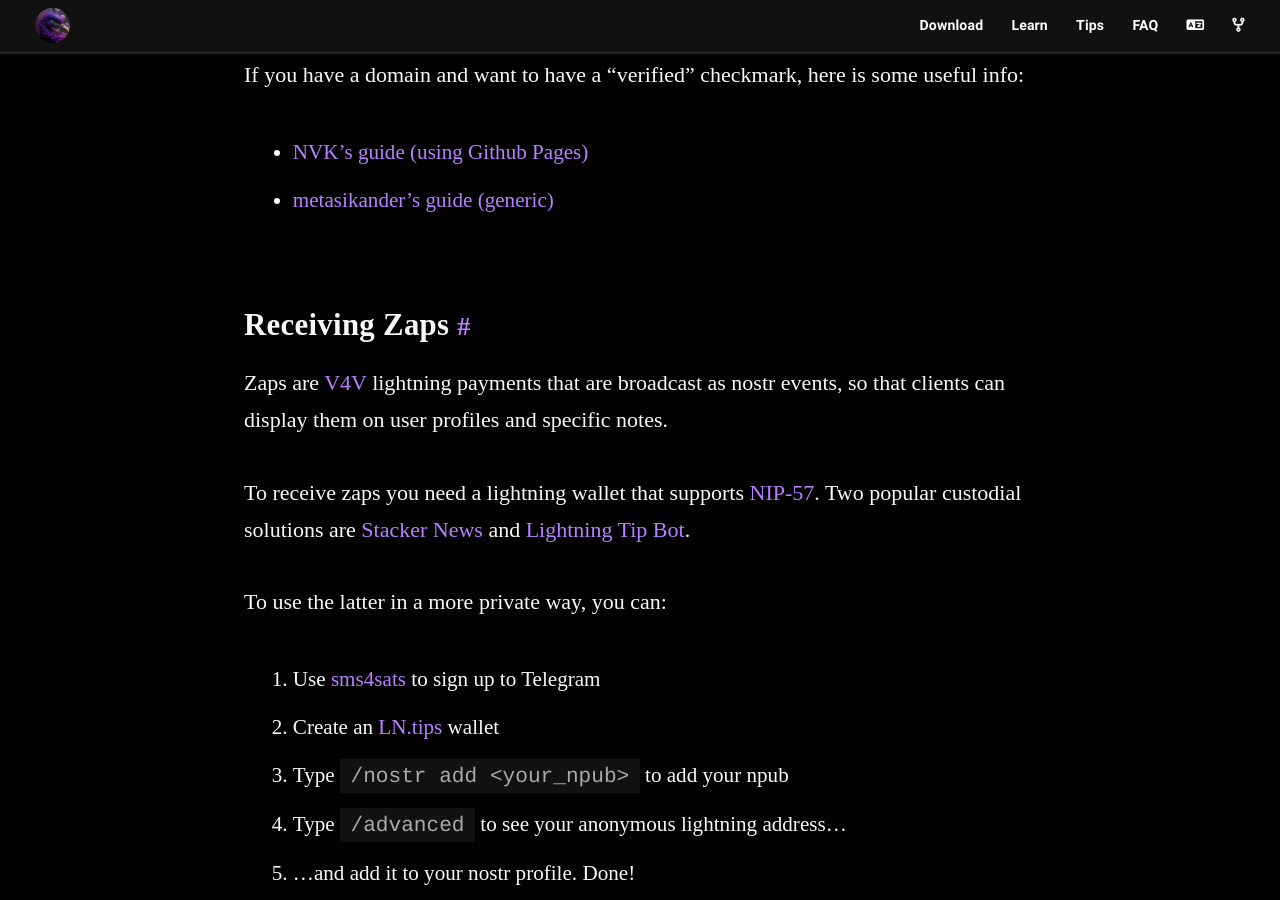
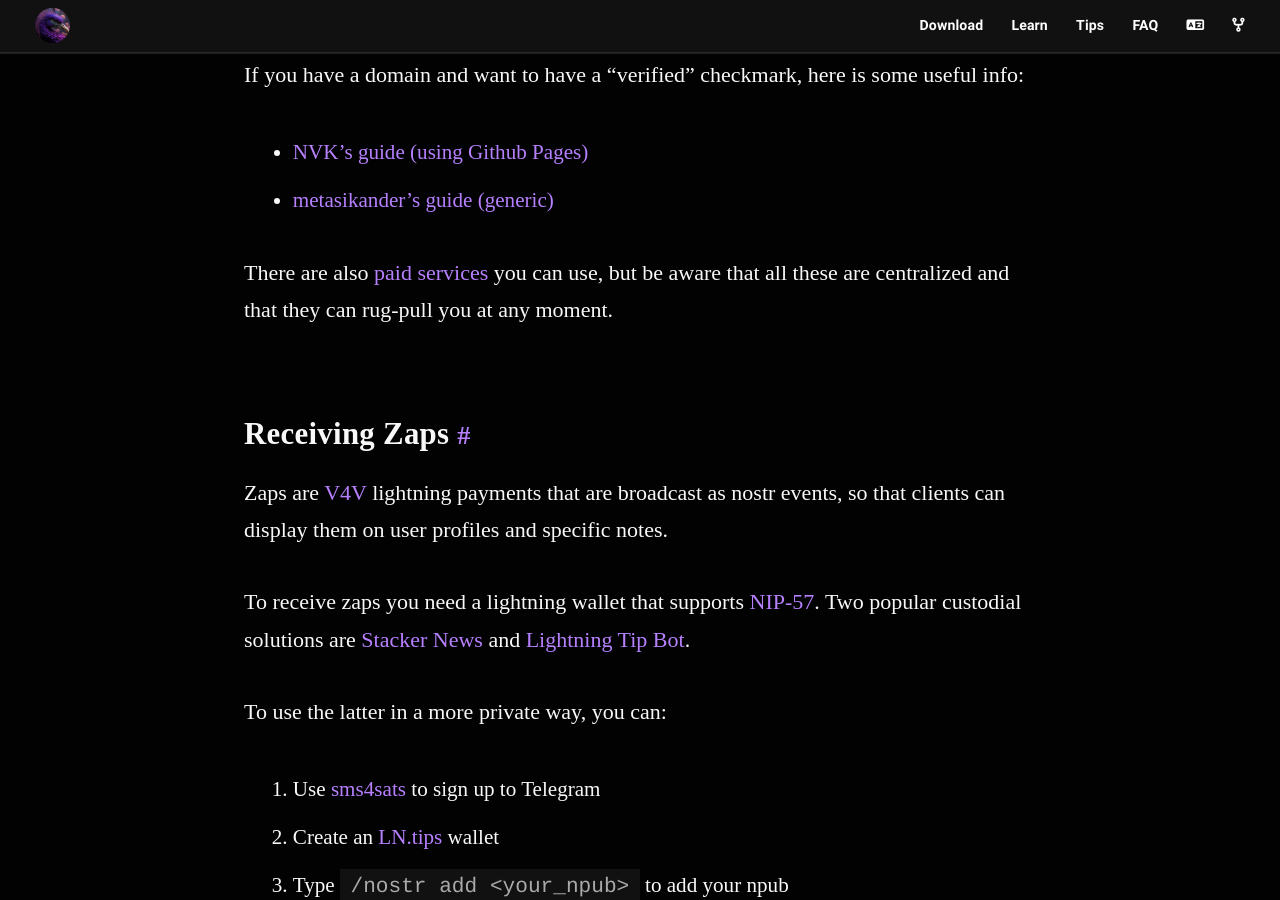
Before and after one commit to nostr-resources/nostr-resources.github.io, a Jekyll site: the page built from index.md, in a window 1280 px wide and 900 px high, scrolled down 8285 px. Built offline with Jekyll 4.4.1, drawn with Linux system fonts in a browser that asks for light colours; some web fonts are replaced.

Commit message:
Add link to NIP-05 providers

```diff
--- a/index.md
+++ b/index.md
@@ -231,6 +231,11 @@ useful info:
 - [NVK's guide (using Github Pages)](https://nvk.org/n00b-nip5)
 - [metasikander's guide (generic)](https://gist.github.com/metasikander/609a538e6a03b2f67e5c8de625baed3e)
 
+There are also [paid
+services](https://uselessshit.co/resources/nostr/#paid-nip-05-providers) you can
+use, but be aware that all these are centralized and that they can rug-pull you
+at any moment.
+
 ### Receiving Zaps
 
 Zaps are [V4V](https://value4value.info/) lightning payments that are broadcast
```
